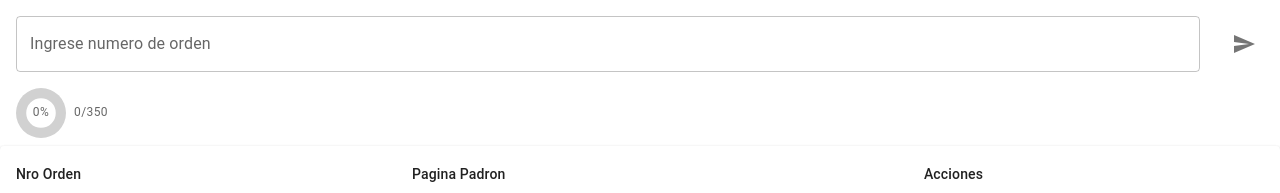
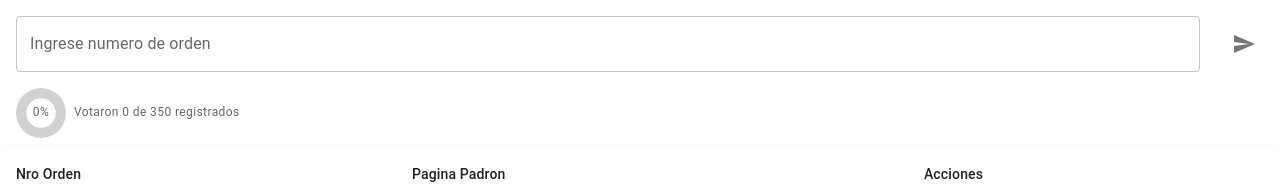
Before and after one commit to alereca/contadorvotantes, a React (Create React App) app: page / in a window 1280 px wide. Shown: the top 193 px of the page. Built offline with nearby package versions, Linux system fonts and the light colour scheme.

Commit message:
Improve total component summary message

```diff
--- a/src/components/Total.tsx
+++ b/src/components/Total.tsx
@@ -47,7 +47,9 @@ const TotalCount: React.FC<TotalCountProps> = ({ ids }) => {
     return (
         <div style={{ display: 'flex', alignItems: 'center' }}>
             <CircularProgressWithLabel value={percentage} />
-            <Typography variant="caption" component="div" color="text.secondary" ml={1}>{`${ids.length}/${total}`}</Typography>
+            <Typography variant="caption" component="div" color="text.secondary" ml={1}>
+                {`Votaron ${ids.length} de ${total} registrados`}
+            </Typography>
         </div>
     );
 };
```
